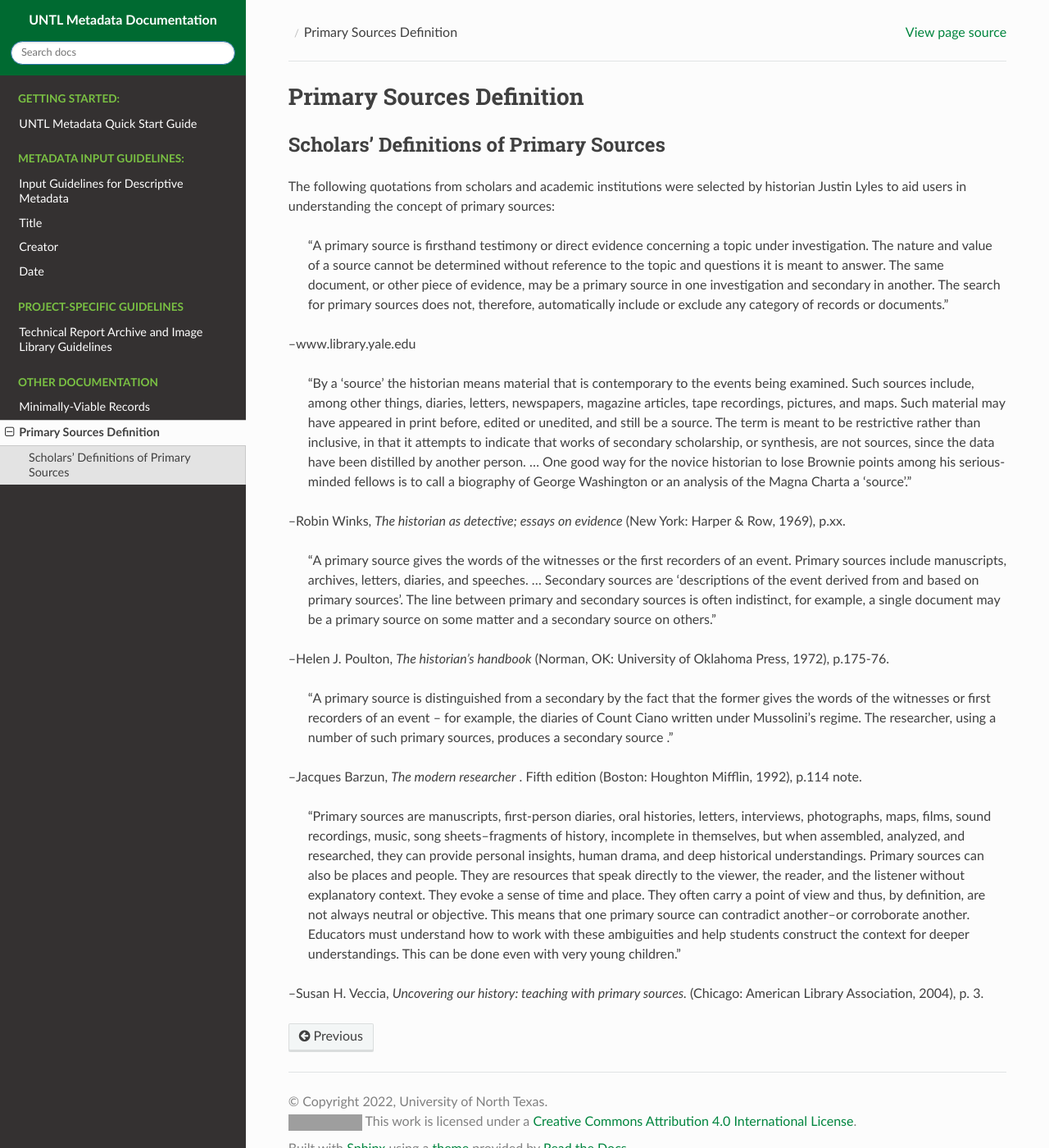
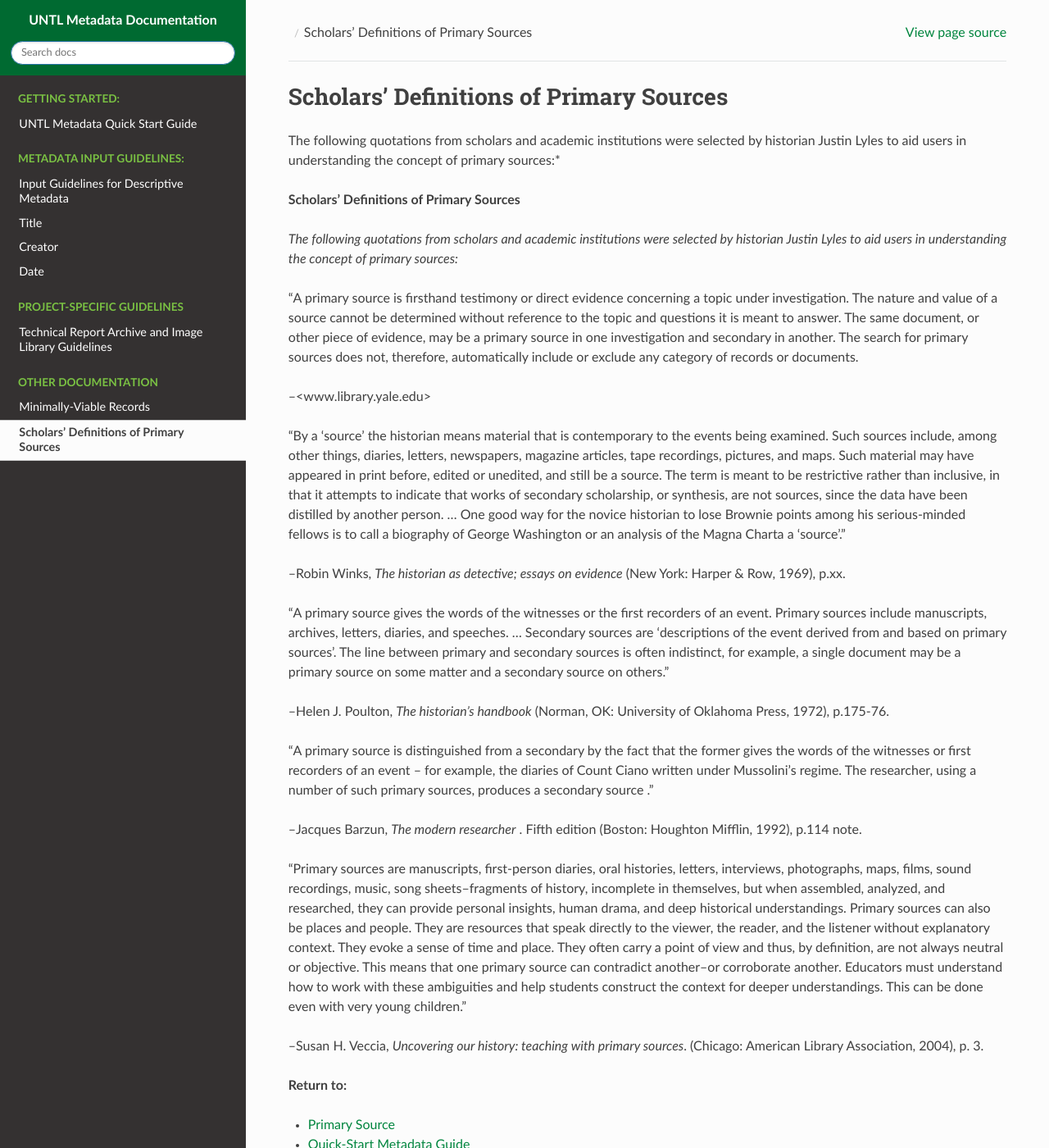
Before and after one commit to unt-libraries/untl-metadata-documentation, a Sphinx documentation site: the page built from docs/primary-sources-definition.rst, in a window 1280 px wide and 1400 px high. Shown: the whole window at 82% size. Built offline with Sphinx 7.4.7 and the Read the Docs theme 2.0.0, drawn with Linux system fonts in a browser that asks for light colours; grey boxes are pictures that could not be loaded.

Commit message:
change doc name

```diff
--- a/docs/fields/primary-source.rst
+++ b/docs/fields/primary-source.rst
@@ -81,7 +81,7 @@ Is the item a primary source?
 For more clarification about a particular item:
 
     -   See if the item fits one of the example categories in the next section
-    -   Try reading the :doc:`Scholars' Definitions </scholars-definitions>` of Primary Sources
+    -   Try reading the :doc:`Scholars' Definitions </primary-sources-definition>` of Primary Sources
 
 
 
@@ -126,7 +126,7 @@ Comments
 Resources
 *********
 
--   :doc:`Scholars' Definitions </scholars-definitions/>` of Primary Sources
+-   :doc:`Scholars' Definitions </primary-sources-definition>` of Primary Sources
 
 
 More Guidelines:
--- a/docs/primary-sources-definition.rst
+++ b/docs/primary-sources-definition.rst
@@ -1,45 +1,82 @@
-##########################
-Primary Sources Definition
-##########################
+########################################
+Scholars' Definitions of Primary Sources
+########################################
 
-****************************************
-Scholars’ Definitions of Primary Sources
-****************************************
+The following quotations from scholars and academic institutions were
+selected by historian Justin Lyles to aid users in understanding the
+concept of primary sources:*
 
-The following quotations from scholars and academic institutions were selected by historian Justin Lyles to aid users in understanding the concept of primary sources:
 
- “A primary source is firsthand testimony or direct evidence concerning a topic under investigation.
- The nature and value of a source cannot be determined without reference to the topic and questions it is meant to answer. The same document, or other piece of evidence, may be a primary source in one investigation and secondary in another.
- The search for primary sources does not, therefore, automatically include or exclude any category of records or documents."
+**Scholars' Definitions of Primary Sources**
 
-–www.library.yale.edu
+*The following quotations from scholars and academic institutions were
+selected by historian Justin Lyles to aid users in understanding the
+concept of primary sources:*
 
- “By a ‘source’ the historian means material that is contemporary to the events being examined.
- Such sources include, among other things, diaries, letters, newspapers, magazine articles, tape recordings, pictures, and maps.
- Such material may have appeared in print before, edited or unedited, and still be a source.
- The term is meant to be restrictive rather than inclusive, in that it attempts to indicate that works of secondary scholarship, or synthesis, are not sources, since the data have been distilled by another person. ...
- One good way for the novice historian to lose Brownie points among his serious-minded fellows is to call a biography of George Washington or an analysis of the Magna Charta a ‘source’.”
+"A primary source is firsthand testimony or direct evidence concerning a
+topic under investigation. The nature and value of a source cannot be
+determined without reference to the topic and questions it is meant to
+answer. The same document, or other piece of evidence, may be a primary
+source in one investigation and secondary in another. The search for
+primary sources does not, therefore, automatically include or exclude
+any category of records or documents.
 
-–Robin Winks, *The historian as detective; essays on evidence* (New York: Harper & Row, 1969), p.xx.
+--<www.library.yale.edu>
 
- “A primary source gives the words of the witnesses or the first recorders of an event.
- Primary sources include manuscripts, archives, letters, diaries, and speeches. ...
- Secondary sources are ‘descriptions of the event derived from and based on primary sources’.
- The line between primary and secondary sources is often indistinct, for example, a single document may be a primary source on some matter and a secondary source on others.”
+"By a 'source' the historian means material that is contemporary to the
+events being examined. Such sources include, among other things,
+diaries, letters, newspapers, magazine articles, tape recordings,
+pictures, and maps. Such material may have appeared in print before,
+edited or unedited, and still be a source. The term is meant to be
+restrictive rather than inclusive, in that it attempts to indicate that
+works of secondary scholarship, or synthesis, are not sources, since the
+data have been distilled by another person. ... One good way for the
+novice historian to lose Brownie points among his serious-minded fellows
+is to call a biography of George Washington or an analysis of the Magna
+Charta a 'source'."
 
-–Helen J. Poulton, *The historian’s handbook* (Norman, OK: University of Oklahoma Press, 1972), p.175-76.
+--Robin Winks, *The historian as detective; essays on evidence* (New
+York: Harper & Row, 1969), p.xx.
 
- “A primary source is distinguished from a secondary by the fact that the former gives the words of the witnesses or first recorders of an event – for example, the diaries of Count Ciano written under Mussolini’s regime.
- The researcher, using a number of such primary sources, produces a secondary source .”
+"A primary source gives the words of the witnesses or the first
+recorders of an event. Primary sources include manuscripts, archives,
+letters, diaries, and speeches. ... Secondary sources are 'descriptions
+of the event derived from and based on primary sources'. The line
+between primary and secondary sources is often indistinct, for example,
+a single document may be a primary source on some matter and a secondary
+source on others."
 
-–Jacques Barzun, *The modern researcher* . Fifth edition (Boston: Houghton Mifflin, 1992), p.114 note.
+--Helen J. Poulton, *The historian's handbook* (Norman, OK: University
+of Oklahoma Press, 1972), p.175-76.
 
- “Primary sources are manuscripts, first-person diaries, oral histories, letters, interviews, photographs, maps, films, sound recordings, music, song sheets–fragments of history, incomplete in themselves, but when assembled, analyzed, and researched, they can provide personal insights, human drama, and deep historical understandings.
- Primary sources can also be places and people.
- They are resources that speak directly to the viewer, the reader, and the listener without explanatory context.
- They evoke a sense of time and place. They often carry a point of view and thus, by definition, are not always neutral or objective.
- This means that one primary source can contradict another–or corroborate another.
- Educators must understand how to work with these ambiguities and help students construct the context for deeper understandings.
- This can be done even with very young children.”
+"A primary source is distinguished from a secondary by the fact that the
+former gives the words of the witnesses or first recorders of an event
+-- for example, the diaries of Count Ciano written under Mussolini's
+regime. The researcher, using a number of such primary sources, produces
+a secondary source ."
 
-–Susan H. Veccia, *Uncovering our history: teaching with primary sources.* (Chicago: American Library Association, 2004), p. 3.
+--Jacques Barzun, *The modern researcher* . Fifth edition (Boston:
+Houghton Mifflin, 1992), p.114 note.
+
+"Primary sources are manuscripts, first-person diaries, oral histories,
+letters, interviews, photographs, maps, films, sound recordings, music,
+song sheets--fragments of history, incomplete in themselves, but when
+assembled, analyzed, and researched, they can provide personal insights,
+human drama, and deep historical understandings. Primary sources can
+also be places and people. They are resources that speak directly to the
+viewer, the reader, and the listener without explanatory context. They
+evoke a sense of time and place. They often carry a point of view and
+thus, by definition, are not always neutral or objective. This means
+that one primary source can contradict another--or corroborate another.
+Educators must understand how to work with these ambiguities and help
+students construct the context for deeper understandings. This can be
+done even with very young children."
+
+--Susan H. Veccia, *Uncovering our history: teaching with primary
+sources*. (Chicago: American Library Association, 2004), p. 3.
+
+**Return to:**
+
+- :doc:`Primary Source </fields/primary-source>`
+- :doc:`Quick-Start Metadata Guide </guides/quick-start-guide>`
+- `Metadata Home <https://library.unt.edu/metadata/>`_
```
